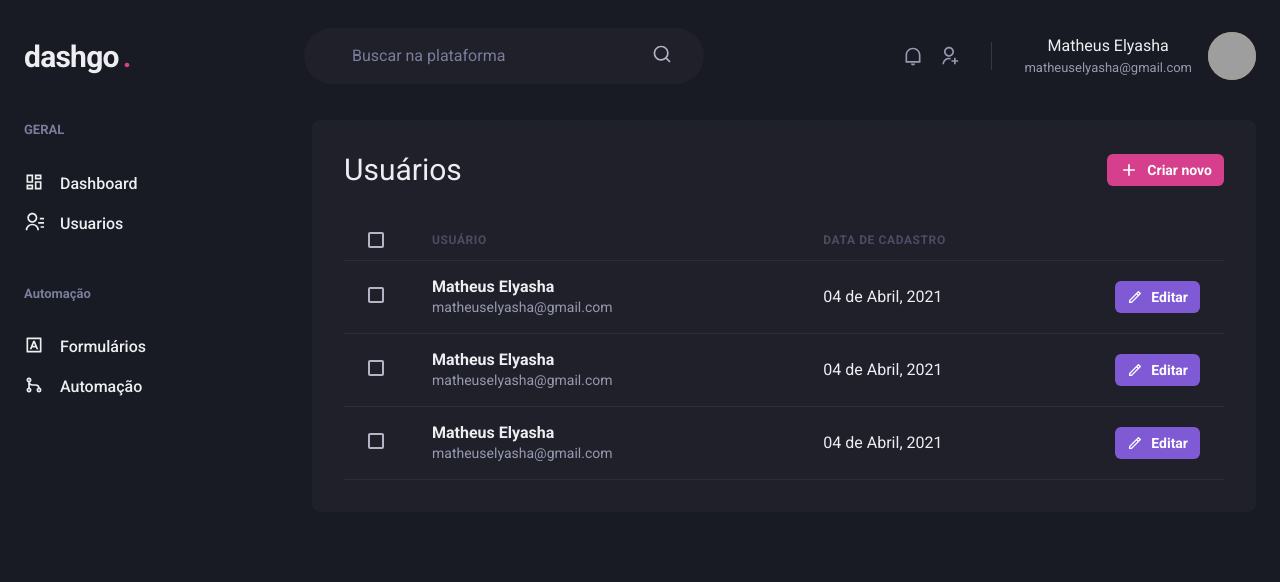
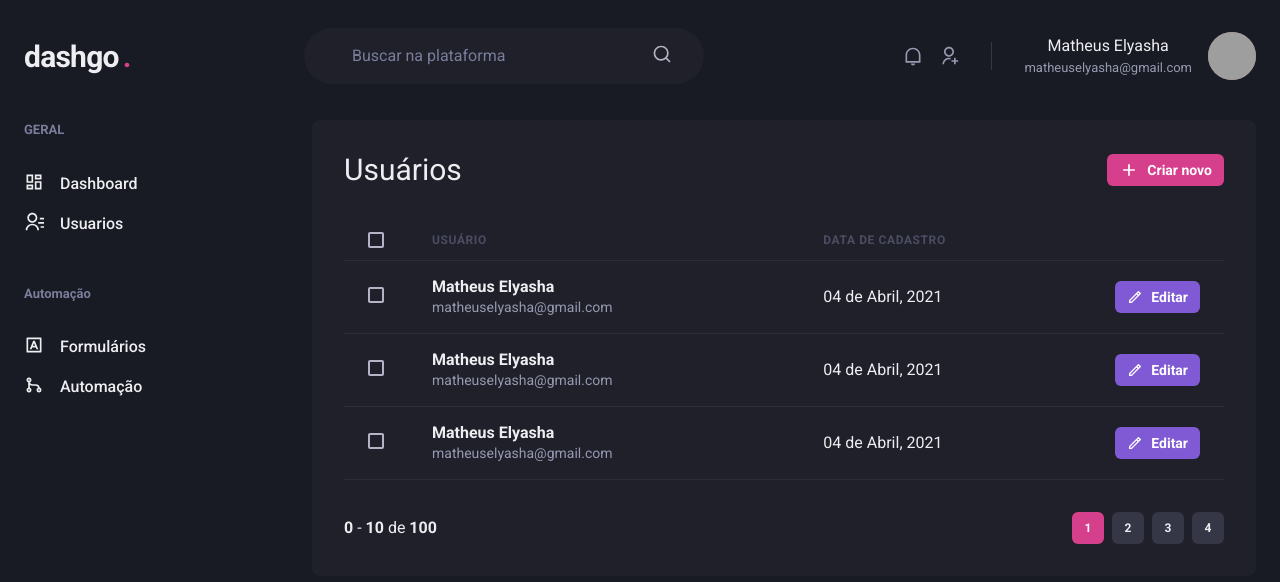
Before and after one commit to elyasha/dashgo, a Next.js app: page /users in a window 1280 px wide. Shown: the top 582 px of the page. Built offline with nearby package versions, Linux system fonts and the light colour scheme; grey boxes are pictures that could not be loaded.

Commit message:
componente pagination

```diff
--- /dev/null
+++ b/src/components/Pagination.tsx
@@ -0,0 +1,65 @@
+import { Box, Button, Stack } from "@chakra-ui/react";
+
+export default function Pagination() {
+  return (
+    <Stack
+      direction="row"
+      mt="8"
+      justify="space-between"
+      align="center"
+      spacing="6"
+    >
+      <Box>
+		  <strong>0</strong> - <strong>10</strong> de <strong>100</strong>
+      </Box>
+        <Stack direction="row" spacing="2">
+          <Button
+            size="sm"
+            fontSize="xs"
+            width="4"
+            colorScheme="pink"
+            disabled
+            _disabled={{
+              bg: "pink.500",
+              cursor: "default",
+            }}
+          >
+            1
+          </Button>
+          <Button
+            size="sm"
+            fontSize="xs"
+            width="4"
+            bg="gray.700"
+            _hover={{
+              bg: "gray.500",
+            }}
+          >
+            2
+          </Button>
+          <Button
+            size="sm"
+            fontSize="xs"
+            width="4"
+            bg="gray.700"
+            _hover={{
+              bg: "gray.500",
+            }}
+          >
+            3
+          </Button>
+          <Button
+            size="sm"
+            fontSize="xs"
+            width="4"
+            bg="gray.700"
+            _hover={{
+              bg: "gray.500",
+            }}
+          >
+            4
+          </Button>
+        </Stack>
+    </Stack>
+  );
+}
--- a/src/pages/users/index.tsx
+++ b/src/pages/users/index.tsx
@@ -15,6 +15,7 @@
 } from "@chakra-ui/react";
 import { RiAddLine, RiEditLine, RiPencilLine } from "react-icons/ri";
 import { Header } from "../../components/Header";
+import Pagination from "../../components/Pagination";
 import { Sidebar } from "../../components/Sidebar";
 
 export default function UserList() {
@@ -130,6 +131,7 @@
               </Tr>
             </Tbody>
           </Table>
+          <Pagination />
         </Box>
       </Flex>
     </Box>
```
